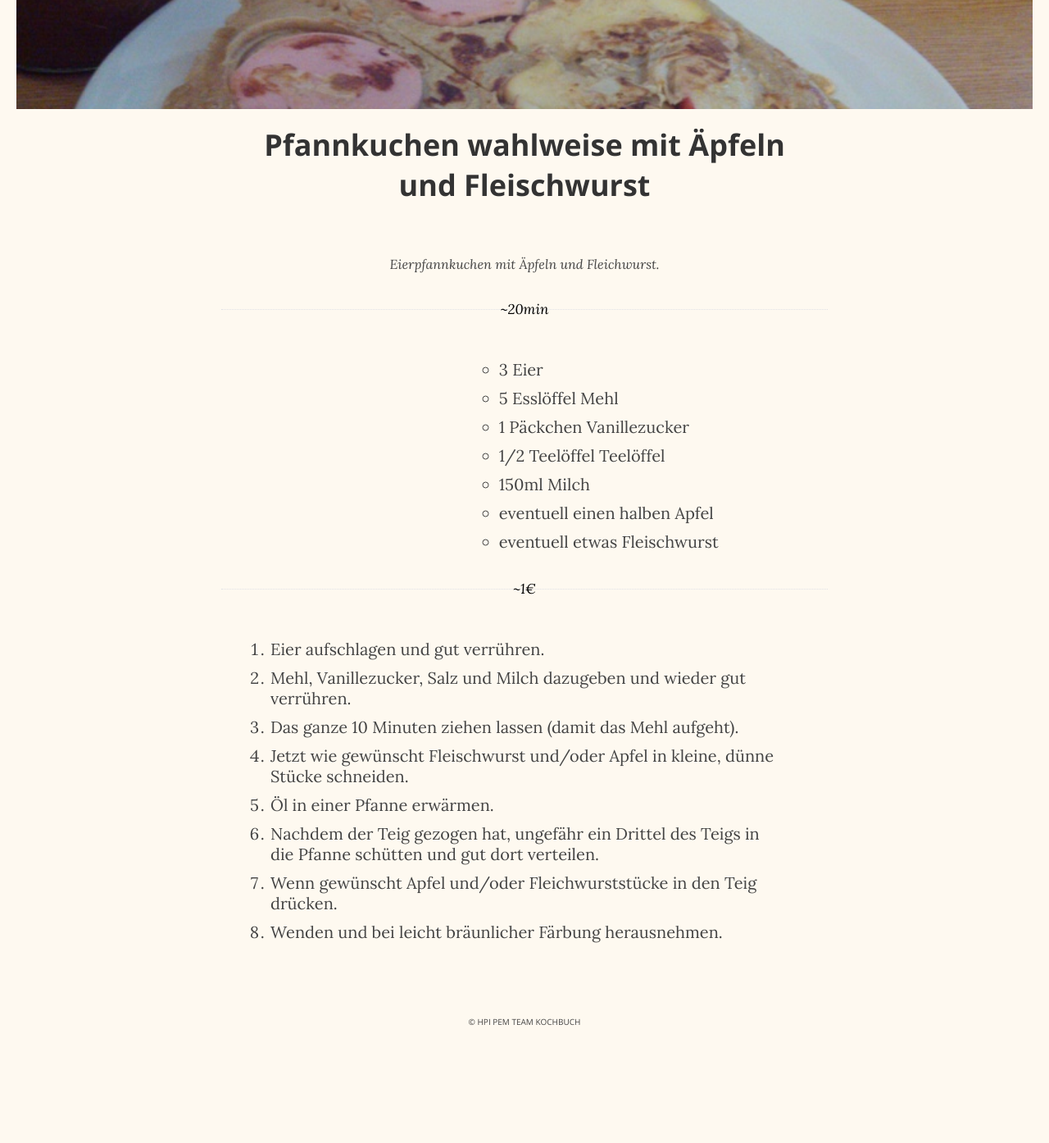
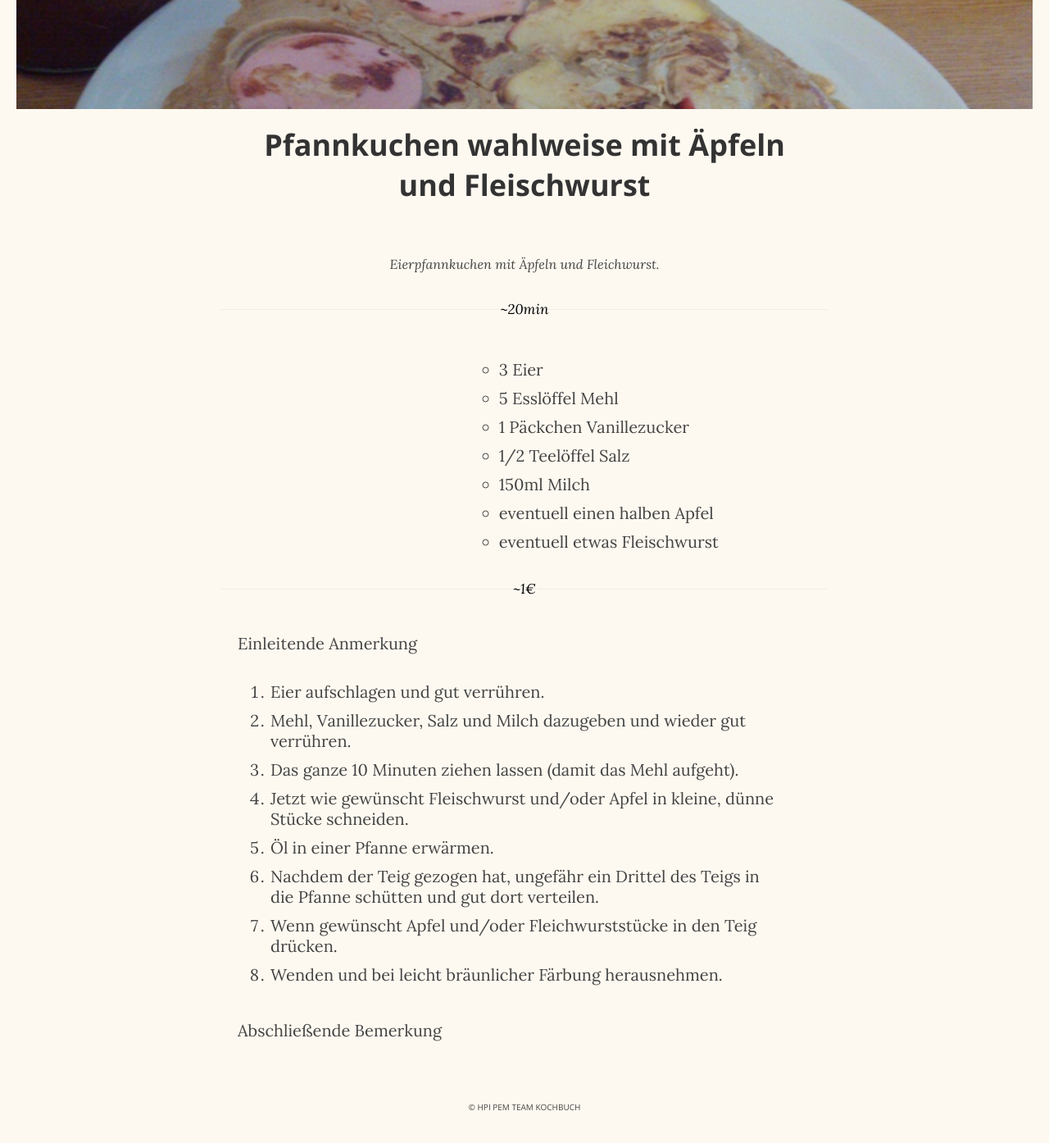
Before and after one commit to CarlAmbroselli/Studikochbuch, a Jekyll site: the page built from recipes/pfannkuchen.md, in a window 1280 px wide and 1400 px high, scrolled down 267 px. Shown: the top 1394 px of the window at 82% size. Built offline with Jekyll 4.4.1, drawn with Linux system fonts in a browser that asks for light colours; before the commit the page ends 1563 px from its top, so only the background shows below that.

Commit message:
Merge branch 'master' of https://github.com/CarlAmbroselli/Studikochbuch
Conflicts:
	recipes/arme_ritter.md
	recipes/flammkuchen.md

```diff
--- a/recipes/pfannkuchen.md
+++ b/recipes/pfannkuchen.md
@@ -10,11 +10,13 @@ ingredients:
   - 3 Eier
   - 5 Esslöffel Mehl
   - 1 Päckchen Vanillezucker
-  - 1/2 Teelöffel Teelöffel
+  - 1/2 Teelöffel Salz
   - 150ml Milch
   - eventuell einen halben Apfel
   - eventuell etwas Fleischwurst
 ---
+
+Einleitende Anmerkung
 
 1. Eier aufschlagen und gut verrühren.
 2. Mehl, Vanillezucker, Salz und Milch dazugeben und wieder gut verrühren.
@@ -24,3 +26,5 @@ ingredients:
 6. Nachdem der Teig gezogen hat, ungefähr ein Drittel des Teigs in die Pfanne schütten und gut dort verteilen.
 7. Wenn gewünscht Apfel und/oder Fleichwurststücke in den Teig drücken.
 8. Wenden und bei leicht bräunlicher Färbung herausnehmen.
+
+Abschließende Bemerkung
```
Also changed, not shown: recipes/arme_ritter.md (+1 -1 lines), recipes/flammkuchen.md (+1 -1 lines).
